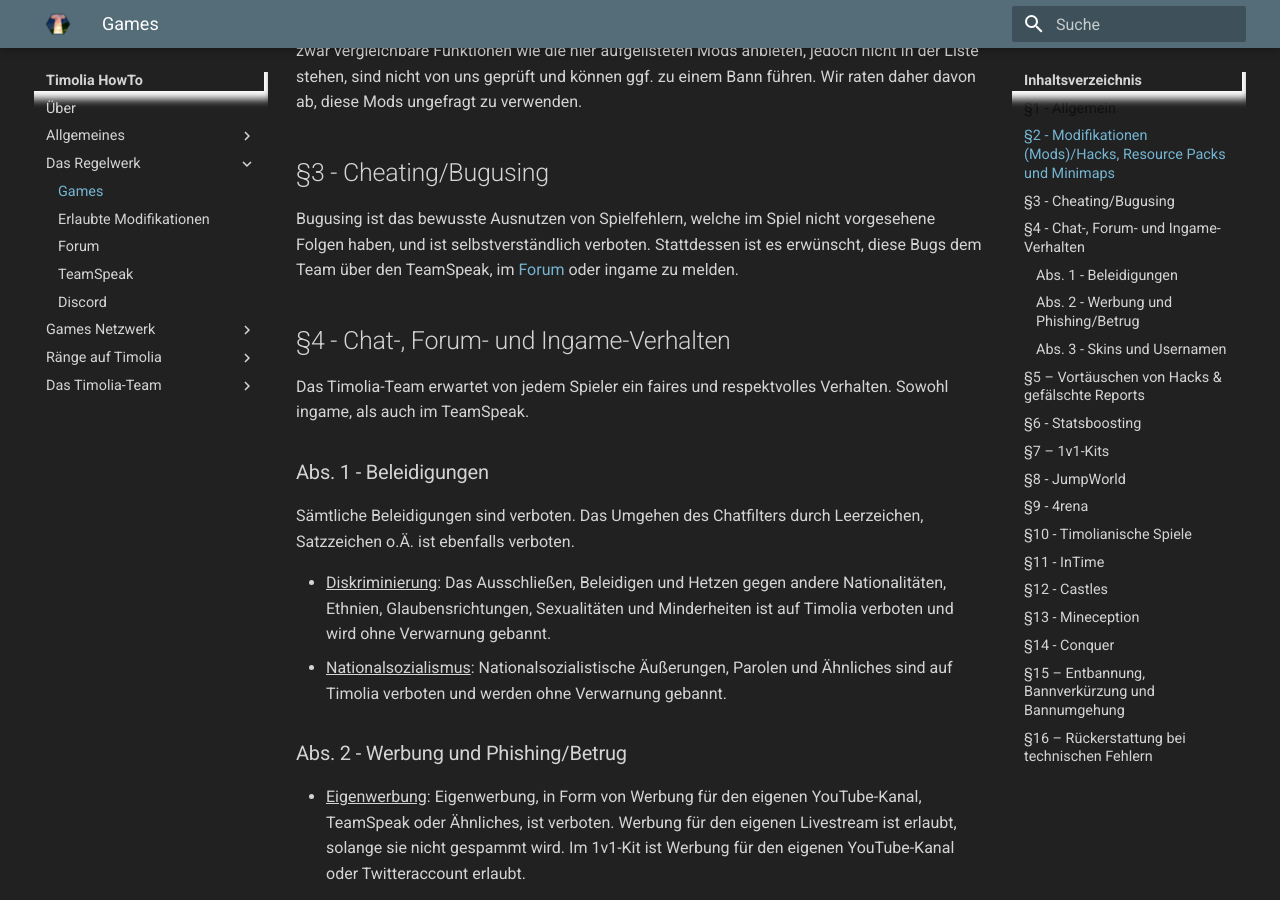
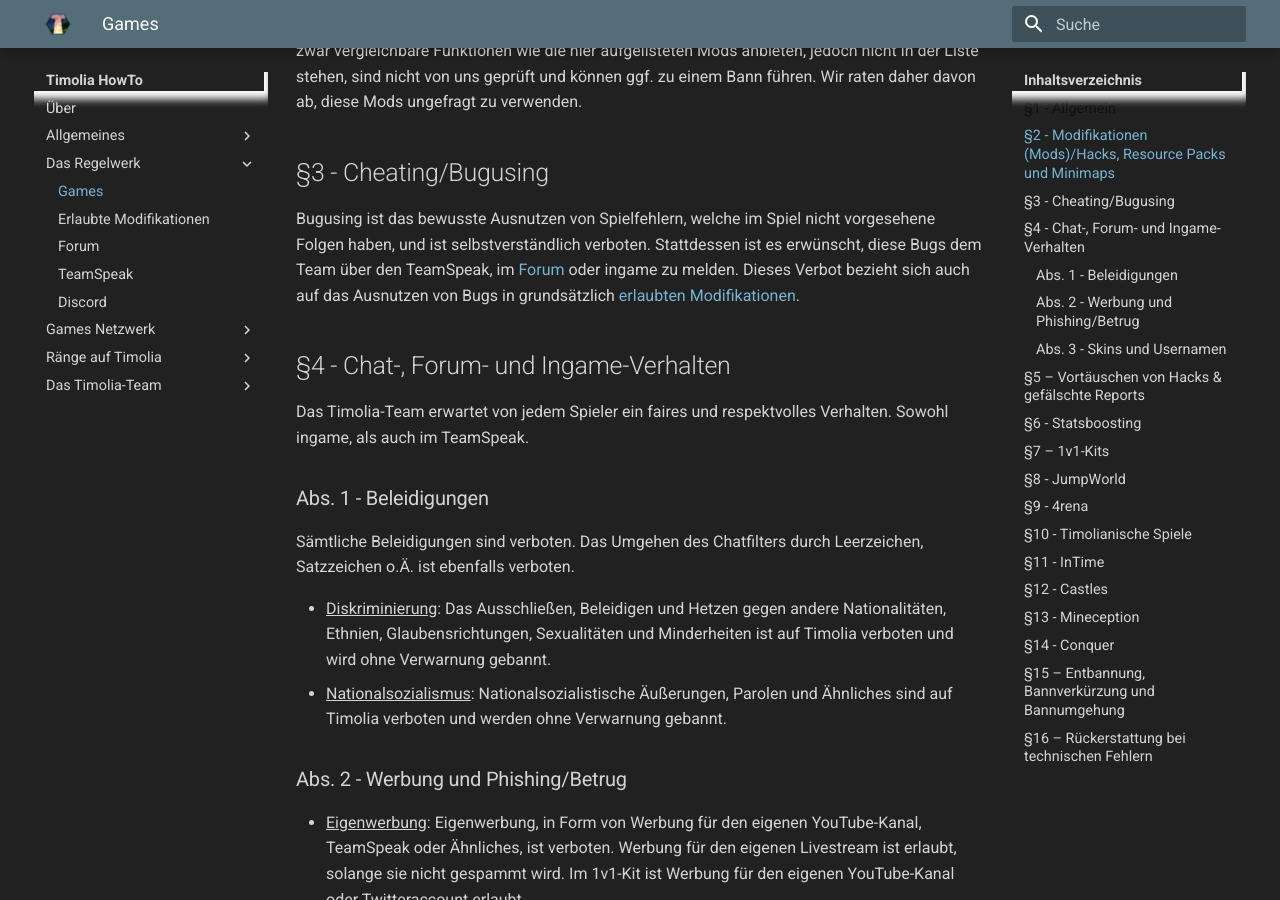
Before and after one commit to TimoliaDE/HowTo, an MkDocs documentation site: the page built from docs/rules/games.md, in a window 1280 px wide and 900 px high, scrolled down 811 px. Built offline with MkDocs 1.6.1 and Material for MkDocs 9.7.7, drawn with Linux system fonts in a browser that asks for light colours; old or Windows-style settings are respelled for this version of MkDocs; part of the change alters nothing that is shown; some of the changed text lies outside the part shown.

Commit message:
Bugabuse in erlaubten Clients

```diff
--- a/docs/rules/games.md
+++ b/docs/rules/games.md
@@ -19,6 +19,7 @@ ggf. zu einem Bann führen. Wir raten daher davon ab, diese Mods ungefragt zu ve
 ## §3 - Cheating/Bugusing
 Bugusing ist das bewusste Ausnutzen von Spielfehlern, welche im Spiel nicht vorgesehene Folgen haben, und ist selbstverständlich verboten.
 Stattdessen ist es erwünscht, diese Bugs dem Team über den TeamSpeak, im [Forum](https://forum.timolia.de/forums/bug-melden.48/) oder ingame zu melden.
+Dieses Verbot bezieht sich auch auf das Ausnutzen von Bugs in grundsätzlich [erlaubten Modifikationen](/rules/approvedmods/).
 
 ## §4 - Chat-, Forum- und Ingame-Verhalten
 Das Timolia-Team erwartet von jedem Spieler ein faires und respektvolles Verhalten. Sowohl ingame, als auch im TeamSpeak.
@@ -109,4 +110,4 @@ Bei wiederholten Verstößen gegen das Bannumgehungsverbot können alle betroffe
 
 <strong>Das Team behält sich das Recht vor, bestimmtes Handeln (auch außerhalb des Minecraft- und TeamSpeakservers) zu sanktionieren, welches nicht explizit in den Regeln aufgelistet ist.</strong>
 
-Letzte Aktualisierung: 03. Oktober 2019
+Letzte Aktualisierung: 29. Mai 2020
```
